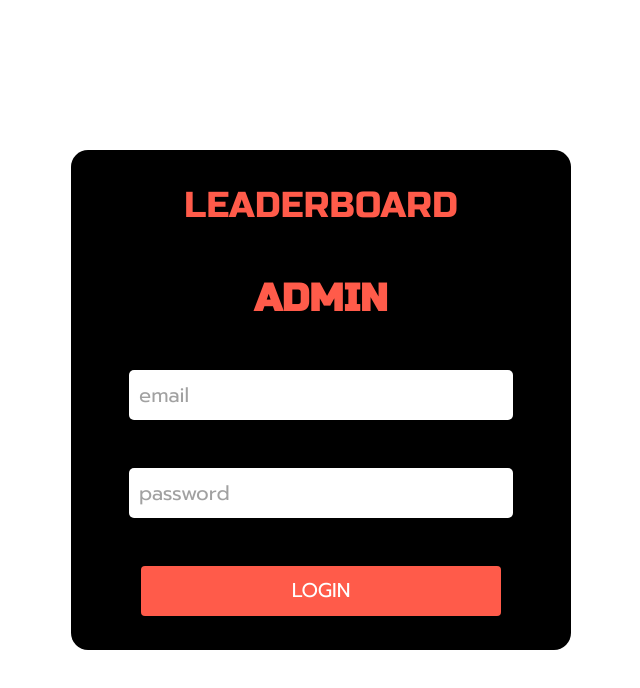
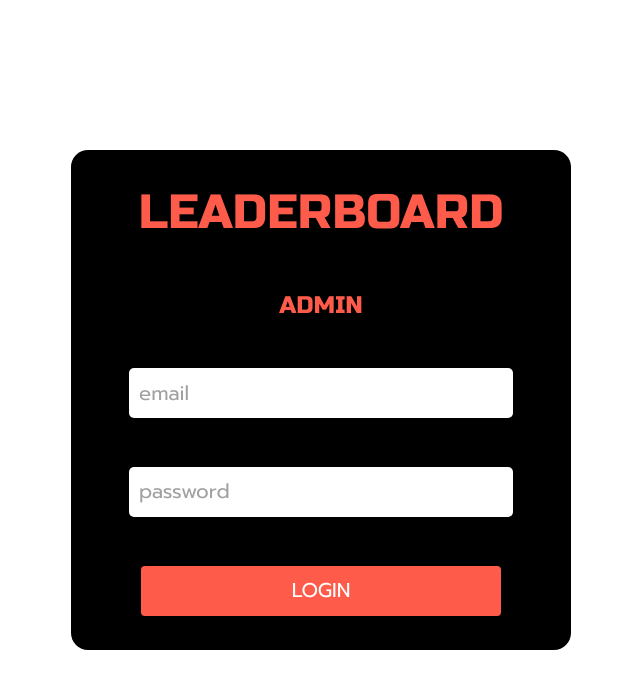
Before and after one commit to Suwipathuesayom/Base-playhouse-leaderboard, a React (Create React App) app: page /login in a window 1280 px wide. Shown: the top 688 px of the page, without its empty margins (319-959 px from the left). Built offline with nearby package versions, Linux system fonts and the light colour scheme; no server answers.

Commit message:
fix error + add admin authen path

```diff
--- a/src/components/AdminTable.js
+++ b/src/components/AdminTable.js
@@ -67,13 +67,13 @@ const StyledTypography = styled(Typography)(({ theme }) => ({
   textDecoration: "none",
 }));
 
-const StyledDiv = styled("Div")(({ theme }) => ({
+const StyledDiv = styled("div")(({ theme }) => ({
   display: "flex",
   alignItems: "center",
   cursor: "pointer",
 }));
 
-const StyledStack = styled("Stack")(({ theme }) => ({
+const StyledStack = styled(Stack)(({ theme }) => ({
   display: "flex",
   flexDirection: "row",
   alignItems: "center",
--- a/src/navigation/AdminStack.js
+++ b/src/navigation/AdminStack.js
@@ -6,13 +6,14 @@ import NewProject from "../pages/Admin/NewProject";
 import Learner from "../pages/Learner";
 import Login from "../pages/Login";
 import Mentor from "../pages/Mentor";
+import NotFoundPage from "../pages/NotFoundPage";
 import Speaker from "../pages/Speaker";
 
 export default function AdminStack() {
   return (
     <BrowserRouter>
       <Routes>
-        <Route path="/" element={<AdminLeaderboard />} />
+        <Route path="/admin-leaderboard" element={<AdminLeaderboard />} />
         <Route path="new-project" element={<NewProject />} />
         <Route path="edit-project" element={<EditProject />} />
         <Route path="speaker/:projectNameParams" element={<Speaker />} />
@@ -26,6 +27,7 @@ export default function AdminStack() {
           path="mentor/:projectNameParams/:mentorNameParams"
           element={<Mentor />}
         />
+        <Route path="notfound-page" element={<NotFoundPage />} />
       </Routes>
     </BrowserRouter>
   );
--- a/src/navigation/UserStack.js
+++ b/src/navigation/UserStack.js
@@ -4,6 +4,7 @@ import Landing from "../pages/Landing";
 import Learner from "../pages/Learner";
 import Login from "../pages/Login";
 import Mentor from "../pages/Mentor";
+import NotFoundPage from "../pages/NotFoundPage";
 import Speaker from "../pages/Speaker";
 
 export default function UserStack() {
@@ -22,6 +23,7 @@ export default function UserStack() {
           path="mentor/:projectNameParams/:mentorNameParams"
           element={<Mentor />}
         />
+        <Route path="notfound-page" element={<NotFoundPage />} />
       </Routes>
     </BrowserRouter>
   );
--- a/src/pages/Login.js
+++ b/src/pages/Login.js
@@ -10,7 +10,6 @@ const auth = getAuth();
 
 function LoginScreen() {
   const navigate = useNavigate();
-  // const [loggedIn, setLoggedIn] = useState(false);
   const [email, setEmail] = useState("");
   const [password, setPassword] = useState("");
   const [hasError, setHasError] = useState(false);
@@ -20,8 +19,7 @@ function LoginScreen() {
       await signInWithEmailAndPassword(auth, email, password)
         .then(() => {
           setHasError(false);
-          navigate(-1);
-          // setLoggedIn(true);
+          navigate("/admin-leaderboard", { replace: true });
         })
         .catch((error) => {
           console.log(error);
@@ -34,17 +32,16 @@ function LoginScreen() {
   return (
     <div className="container">
       <div className="login__container">
-        {/* {loggedIn && <Navigate to="/" />} */}
         <Typography
           variant="h2"
           color={"#FF5B4A"}
           fontFamily={"Russo One"}
-          fontSize={36}
+          fontSize={48}
         >
           LEADERBOARD
         </Typography>
         <Typography
-          variant="h3"
+          variant="p"
           color={"#FF5B4A"}
           fontFamily={"Russo One"}
           fontSize={24}
```
